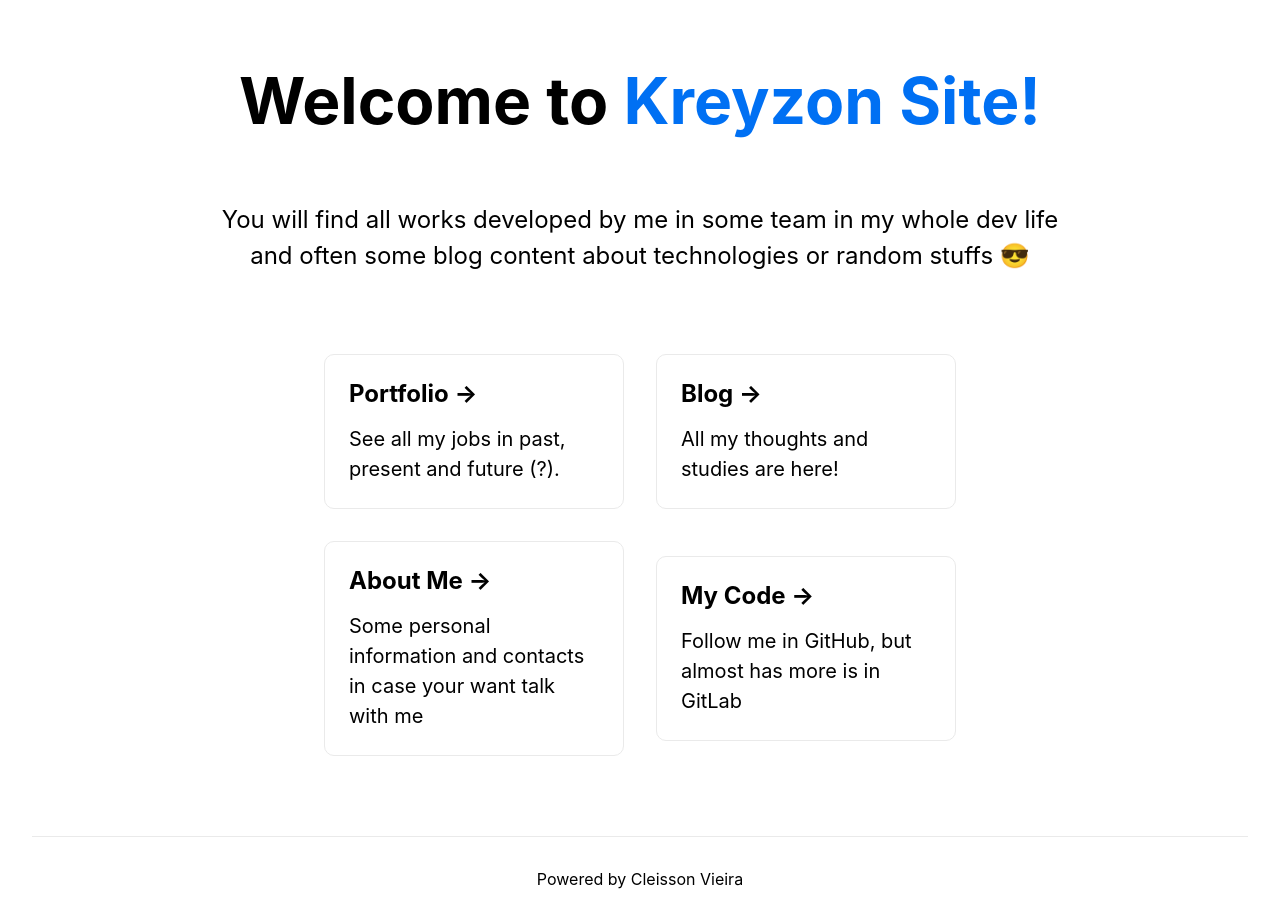
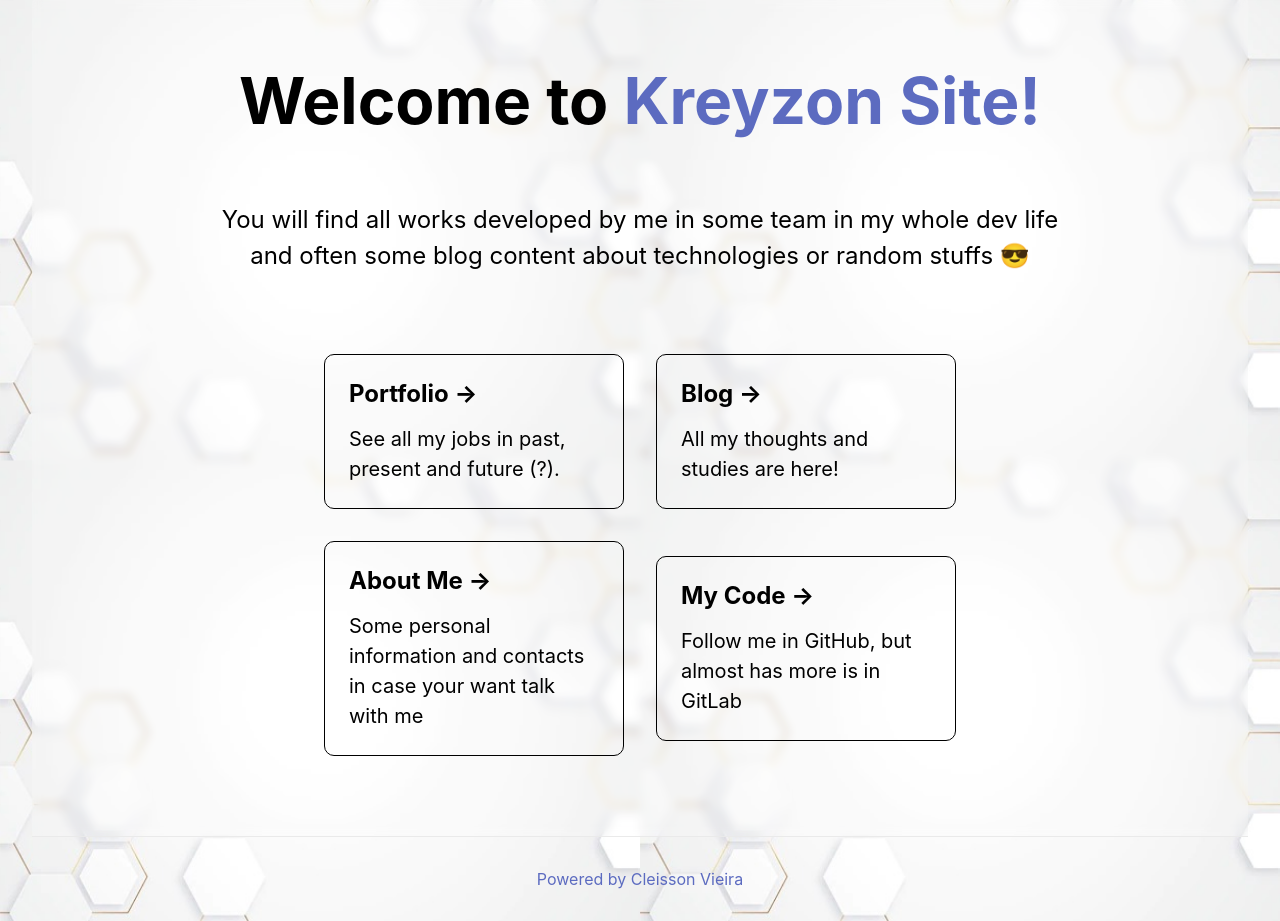
Before and after one commit to kreyzon/site-project, a Next.js app: page / in a window 1280 px wide. Built offline with nearby package versions, Linux system fonts and the light colour scheme.

Commit message:
fix: change background and styles

```diff
--- a/styles/Home.module.css
+++ b/styles/Home.module.css
@@ -10,6 +10,8 @@
   flex-direction: column;
   justify-content: center;
   align-items: center;
+  background-color: rgba(255, 255, 255, .15);
+  backdrop-filter: blur(5px);
 }
 
 .footer {
@@ -25,11 +27,12 @@
   display: flex;
   justify-content: center;
   align-items: center;
+  color: #5c6bc0;
   flex-grow: 1;
 }
 
 .title a {
-  color: #0070f3;
+  color: #5c6bc0;
   text-decoration: none;
 }
 
@@ -80,7 +83,7 @@
   text-align: left;
   color: inherit;
   text-decoration: none;
-  border: 1px solid #eaeaea;
+  border: 1px solid #000000;
   border-radius: 10px;
   transition: color 0.15s ease, border-color 0.15s ease;
   max-width: 300px;
@@ -89,8 +92,8 @@
 .card:hover,
 .card:focus,
 .card:active {
-  color: #0070f3;
-  border-color: #0070f3;
+  color: #5c6bc0;
+  border-color: #5c6bc0;
 }
 
 .card h2 {
--- a/styles/globals.css
+++ b/styles/globals.css
@@ -2,6 +2,9 @@ html,
 body {
   padding: 0;
   margin: 0;
+  background-image: url("../public/background.jpg");
+  background-attachment: fixed;
+  background-repeat: round;
   font-family: -apple-system, BlinkMacSystemFont, Segoe UI, Roboto, Oxygen,
     Ubuntu, Cantarell, Fira Sans, Droid Sans, Helvetica Neue, sans-serif;
 }
```
Also changed, not shown: public/background.jpg (added).
